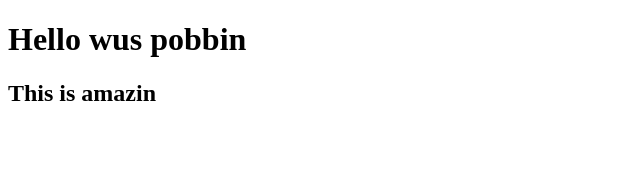
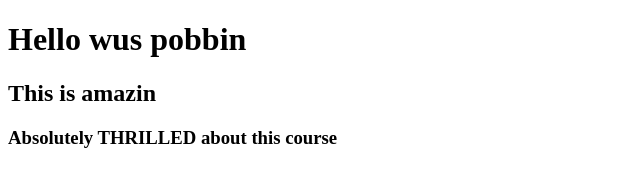
Before and after one commit to Ethan-arrr/Gettin-Started, a plain HTML site: page index.html in a window 1280 px wide. Shown: the whole page, without its empty margins (0-640 px from the left). Drawn offline with Linux system fonts and the light colour scheme.

Commit message:
New version of web file.

```diff
--- a/index.html
+++ b/index.html
@@ -7,5 +7,6 @@
   <body>
     <h1>Hello wus pobbin</h1>
     <h2> This is amazin</h2>
+    <h3>Absolutely THRILLED about this course</h3>
   </body>
 </html>
```
